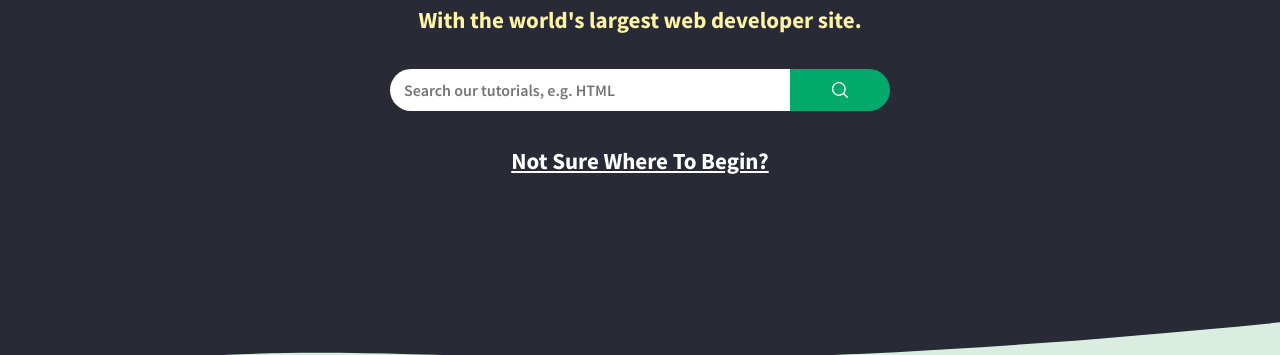
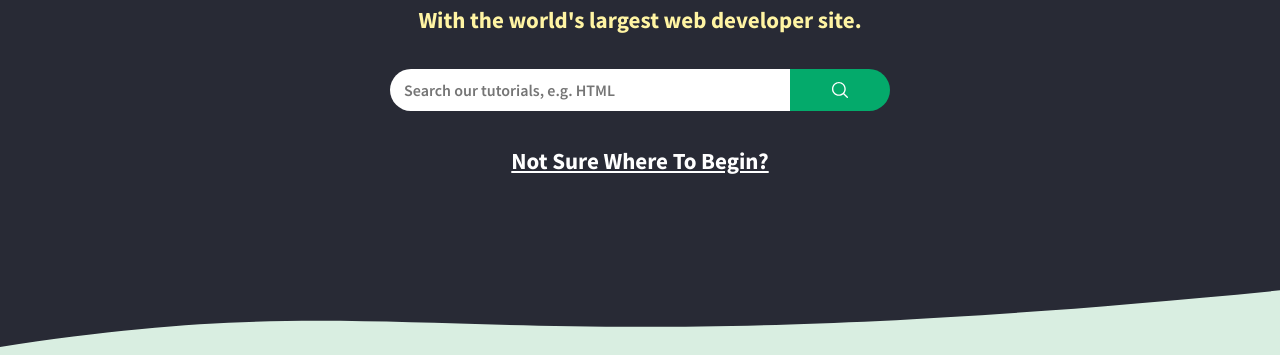
Before and after one commit to RazzDaMan/WebDev_Assignment1, a plain HTML site: page index.html in a window 1280 px wide. Shown: the part 305-660 px from the top of the page. Drawn offline with nearby package versions, Linux system fonts and the light colour scheme.

Commit message:
quick fix

```diff
--- a/index.html
+++ b/index.html
@@ -126,7 +126,7 @@
       </div>
     </header>
     <main>
-      <div class="hero-color color-padding">
+      <div class="hero-color">
         <section class="main-container hero-section center-content">
           <article class="learn-to-code">
             <h1>Learn to Code</h1>
```
